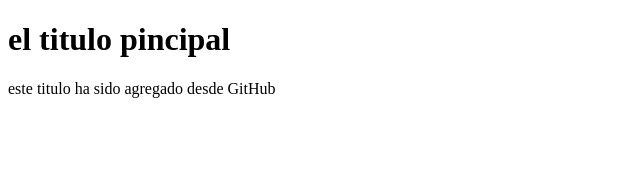
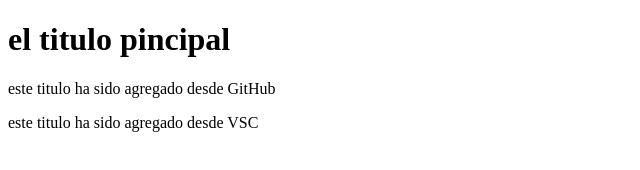
Before and after one commit to AlvaDan/repositorio-segundo-empresa, a plain HTML site: page index.html in a window 1280 px wide. Shown: the whole page, without its empty margins (0-640 px from the left). Drawn offline with Linux system fonts and the light colour scheme.

Commit message:
primer seguimiento

```diff
--- a/index.html
+++ b/index.html
@@ -8,5 +8,6 @@
 <body>
     <h1>el titulo pincipal </h1>
     <p>este titulo ha sido agregado desde GitHub</p>
+    <p>este titulo ha sido agregado desde VSC</p>
 </body>
 </html>
```
